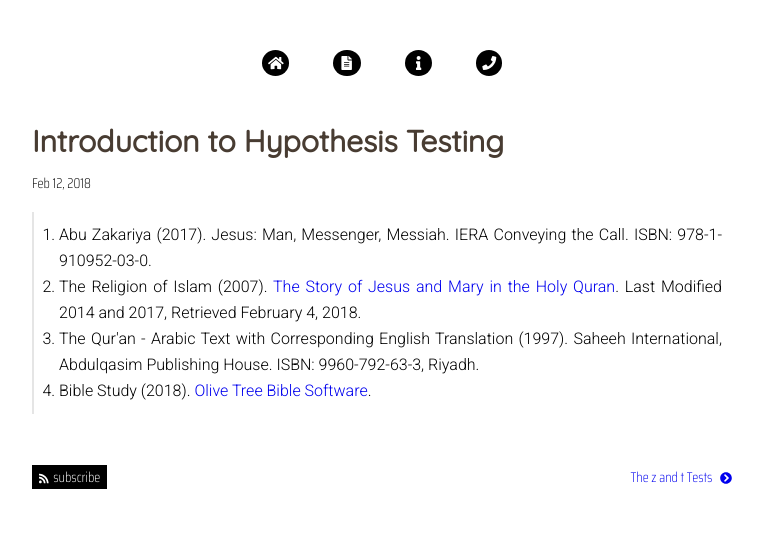
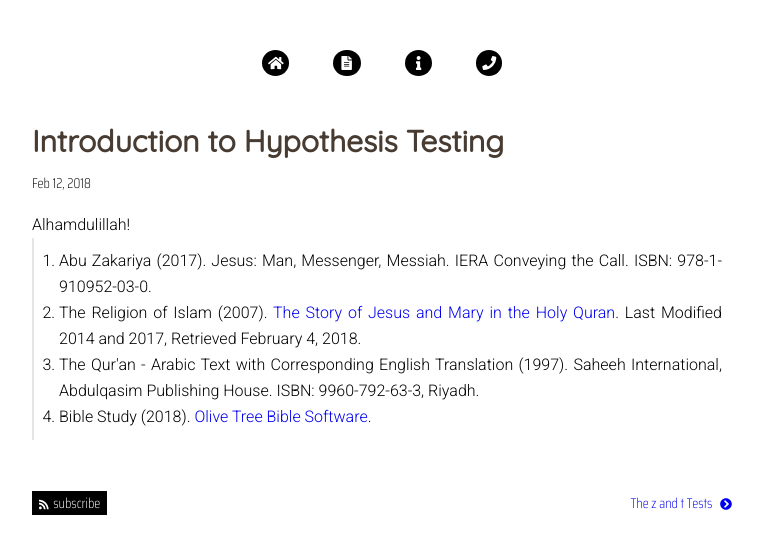
Before and after one commit to al-ilm/al-ilm.github.io, a Jekyll site: the page built from _posts/2018-2-13-Introduction-to-Hypothesis-Testing.html, in a window 1280 px wide. Shown: the top 554 px of the page, without its empty margins (258-1021 px from the left). Built offline with Jekyll 4.4.1, drawn with Linux system fonts in a browser that asks for light colours; nearby versions of some CDN libraries; some web fonts are replaced; comment, search, counter and statistics services are not loaded.

Commit message:
added initial commit for intro to hypothesis testing

```diff
--- a/_posts/2018-2-13-Introduction-to-Hypothesis-Testing.html
+++ b/_posts/2018-2-13-Introduction-to-Hypothesis-Testing.html
@@ -5,7 +5,7 @@ date:   2018-2-13 1:00:00 +0800
 categories: Statistics Inference Hypothesis Test Introduction
 comments: true
 ---
-
+<span class="tooltip">Alhamdulillah!<span class="tooltiptext">Arabic for "Praise be to God", Muslim common phrase.</span></span>
 <div class="reference">
     <ol>
         <li>Abu Zakariya (2017). Jesus: Man, Messenger, Messiah. IERA Conveying the Call. ISBN: 978-1-910952-03-0.</li>
```
